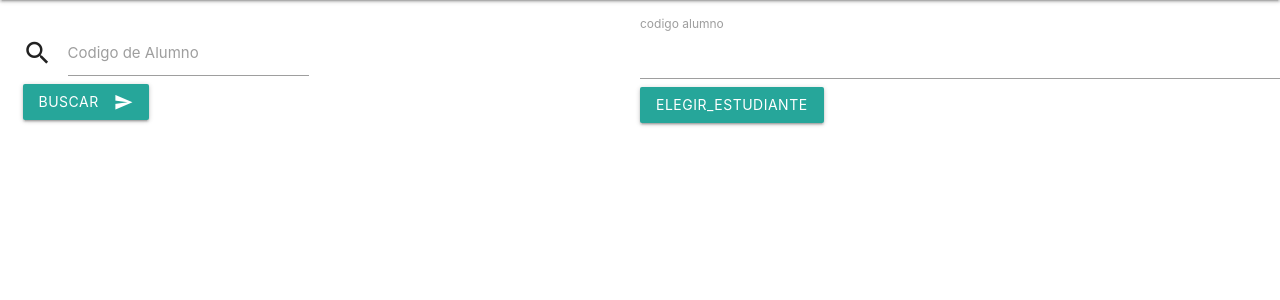
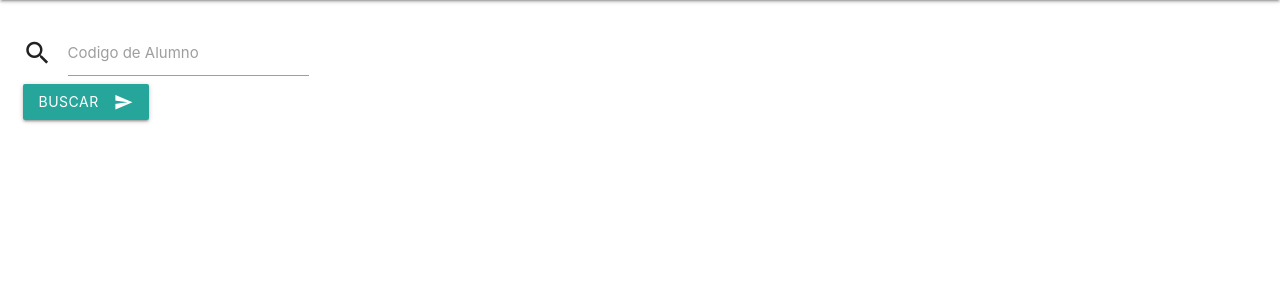
Before and after one commit to tinyhosmarcos/Municipiov1, a Django app: page /asistencia/ in a window 1280 px wide. Shown: the part 64-364 px from the top of the page. Run offline with Django 3.2, Linux system fonts and the light colour scheme; a user stored in the database is signed in; data comes from the database, SQL or seed files in the repository; some libraries are stand-ins or nearby versions.

Commit message:
get complete
-estudiantes complete
-get index complete

```diff
--- /dev/null
+++ b/testing/academia/asistencia/forms.py
@@ -0,0 +1 @@
+from django import forms
--- a/testing/academia/asistencia/templates/asistencia/estudiante.html
+++ b/testing/academia/asistencia/templates/asistencia/estudiante.html
@@ -1,5 +1,5 @@
 <h1>{{ estudiante.nombre }}</h1>
-<ul>
+<ul>sdf
 {% for examen in estudiante.examen_set.all %}
     <li>{{ examen.codigo }}</li>
 {% endfor %}
--- a/testing/academia/asistencia/templates/asistencia/index.html
+++ b/testing/academia/asistencia/templates/asistencia/index.html
@@ -30,12 +30,12 @@
 			<div class="col s6">
 				<div class="nav-wrapper">
 					{% if error_message %}<p><strong>{{error_message}}</strong></p>{% endif %}
-					<form method="get">
+					<form  method="get" action="" >
 							<div class="input-field col s6">
 							<i class="material-icons prefix">search</i>
-							<input type="text" name="estudiante" id="autocomplete-input estudiante" value="{{estudiante.dni}}" class="autocomplete" >
-							<label for="autocomplete-input estudiante">Codigo de Alumno</label>
-							<button class="btn waves-effect waves-light" type="submit" name="elegir_estudiante" value="elegir_estudiante">Buscar
+							<input type="text" name="estudiante_id" id="autocomplete-input" class="autocomplete" >
+							<label for="autocomplete-input">Codigo de Alumno</label>
+							<button  class="btn waves-effect waves-light" type="submit" value="elegir_estudiante">Buscar
    							 <i class="material-icons right">send</i>
  							</button>
 						</div>
@@ -43,19 +43,7 @@
 				</div>
 			</div>
 			<div class="col s6">
-				<ul>
-				<form method="get">
-						<div class="row">
-							<div class="col-md-6 col-md-offset-3">
-								<div class="form-group">
-										<label for="estudiante_id">codigo alumno </label>
-										<input class= "form-control" type="text" name="estudiante_id">
-								</div>
-								<input class="btn btn-primary" type="submit" value="elegir_estudiante">
-							</div>
-						</div>
-				</form>
-				</ul>
+
 			</div>
 		</div>
 
--- a/testing/academia/asistencia/urls.py
+++ b/testing/academia/asistencia/urls.py
@@ -8,7 +8,8 @@ from . import views
 app_name='asistencia'
 urlpatterns = [
 	url(r'^$', login_required(views.index), name='index'),
-	url(r'^elegir_estudiante(?P<estudiante_id>[0-9]+)/$', views.elegir_estudiante, name='elegir_estudiante'),
+	url(r'(?P<estudiante_id>[0-9]+)/$', views.estudiante, name='estudiante'),
 ]
 
-"""url(r'^(?P<estudiante_id>[0-9]+)/$', views.estudiante, name='estudiante'),"""
+"""
+url(r'elegir_estudiante/$', views.Estudiante.as_view(), name='estudiante'),"""
--- a/testing/academia/asistencia/views.py
+++ b/testing/academia/asistencia/views.py
@@ -2,21 +2,41 @@ from django.shortcuts import render
 from django.http import Http404
 from django.shortcuts import render, get_object_or_404
 from django.urls import reverse
+from django.views import generic
 from .models import *
-
+from .forms import *
 def index(request):
 	estudiantes_list = Estudiante.objects.all()
+
+
 	context ={
 		'estudiantes_list':estudiantes_list,
 	}
-	return render(request, 'asistencia/index.html', context)
+	query=request.GET.get('estudiante_id')
+	if query:
+		estudiante = get_object_or_404(Estudiante,pk=query)
+		return render(request,'asistencia/estudiante.html',{'estudiante':estudiante})
+	else:
+		return render(request, 'asistencia/index.html', context)
+"""
+
+
+class IndexView(generic.ListView):
+    template_name = 'asistencia/index.html'
+    context_object_name = 'estudiantes_list'
+
+    query=request.GET.get('estudiante_id')
+
+    def get_queryset(self):
+
+    	if query:
+    		return Estudiante.objects.get(pk=query)
+    	else:
+        	return Estudiante.objects.all()
+"""
 
 
 def estudiante(request, estudiante_id):
 
 	estudiante 	= get_object_or_404(Estudiante,pk=estudiante_id)
 	return render(request, 'asistencia/estudiante.html',{'estudiante':estudiante})
-
-def elegir_estudiante(request, estudiante_id):
-	estudiante = get_object_or_404(Estudiante, pk=estudiante_id)
-	return render(request, 'asistencia/estudiante.html',{'estudiante':estudiante})
```
